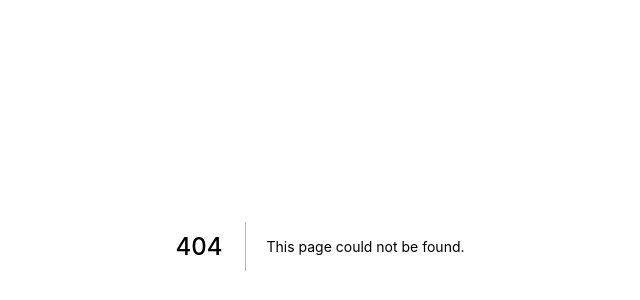
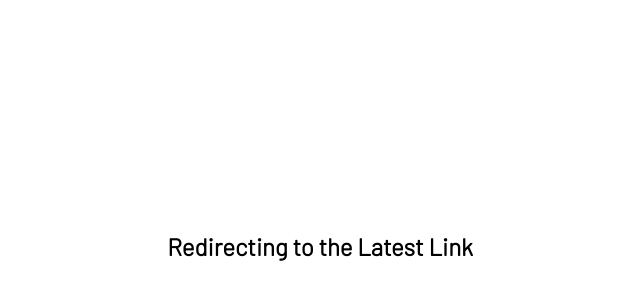
Before and after one commit to bernardbolter/bolter22, a Next.js app: page /link in a window 1280 px wide. Before the commit this address had no page. Shown: the part 154-454 px from the top of the page, without its empty margins (320-960 px from the left). Built offline with nearby package versions, Linux system fonts and the light colour scheme; no server answers.

Commit message:
setup link redirect

```diff
--- a/components/Exhibit.jsx
+++ b/components/Exhibit.jsx
@@ -21,6 +21,7 @@ const Exhibit = () => {
     useEffect(() => {
         console.log(art.filteredArtwork)
         if (art.filteredArtwork.length !== 0) {
+            console.log(art.currentArtwork)
             setArt(state => ({ ...state, currentArtwork: art.filteredArtwork[art.exhibitPosition] }))
             // setCurrentArtwork(art.filteredArtwork[art.exhibitPosition])
         }
--- a/components/Name.jsx
+++ b/components/Name.jsx
@@ -9,7 +9,6 @@ import styles from '../styles/name.module.scss'
 const Name = () => {
     const [art] = useContext(ArtContext)
     const [showLinks, setShowLinks] = useState(false)
-
 
     return (
         <AnimatePresence>
--- a/package.json
+++ b/package.json
@@ -17,6 +17,7 @@
     "react": "17.0.2",
     "react-dom": "17.0.2",
     "react-mailchimp-subscribe": "^2.1.3",
+    "react-query": "^3.39.1",
     "sass": "^1.47.0"
   },
   "devDependencies": {
--- /dev/null
+++ b/pages/api/client.js
@@ -0,0 +1,6 @@
+import { ApolloClient, InMemoryCache } from "@apollo/client";
+
+export const client = new ApolloClient({
+  uri: "https://bolter.madeinberlin.net/graphql",
+  cache: new InMemoryCache(),
+});
--- /dev/null
+++ b/pages/api/link.js
@@ -0,0 +1,9 @@
+import { gql } from '@apollo/client'
+
+export const GET_LATEST_LINK = gql`
+    query LinkQuery {
+        page(id: "cG9zdDo1Nw==", idType: ID) {
+            content(format: RAW)
+        }
+    }
+`
--- /dev/null
+++ b/pages/link.jsx
@@ -0,0 +1,40 @@
+import React, { useState, useEffect } from 'react'
+import { useRouter } from 'next/router';
+import axios from 'axios'
+
+import styles from '../styles/link.module.scss'
+
+const Link = () => {
+    const router = useRouter();
+    const [linkReady, setLinkReady] = useState(false)
+    const [data, setData] = useState({})
+
+    useEffect(() => {
+        axios.get(
+            "https://bolter.madeinberlin.net/wp-json/wp/v2/pages/57"
+        )
+        .then((res) => {
+            setData(res.data)
+        })
+        .catch(err => console.log(err))
+        .then(() => {
+            console.log('non data')
+            // setData('https://megacities.world')
+        })
+    }, [])
+
+    useEffect(() => {
+        if (Object.keys(data).length !== 0) {
+            console.log("data ", data.acf.latestLink)
+            router.push(data.acf.latestLink)
+        }
+    }, [data])
+
+    return (
+            <section className={styles.container}>
+                <h1>Redirecting to the Latest Link</h1>
+            </section>
+    )
+}
+
+export default Link
--- /dev/null
+++ b/styles/link.module.scss
@@ -0,0 +1,10 @@
+.container {
+    display: block;
+    height: 100vh;
+    width: 100%;
+    display: flex;
+    justify-content: center;
+    align-items: center;
+    margin: 0;
+    padding: 0;
+}
```
Also changed, not shown: pages/api/wordpress.js (added), 1 other file (tests, documents, lock files or other folders).
